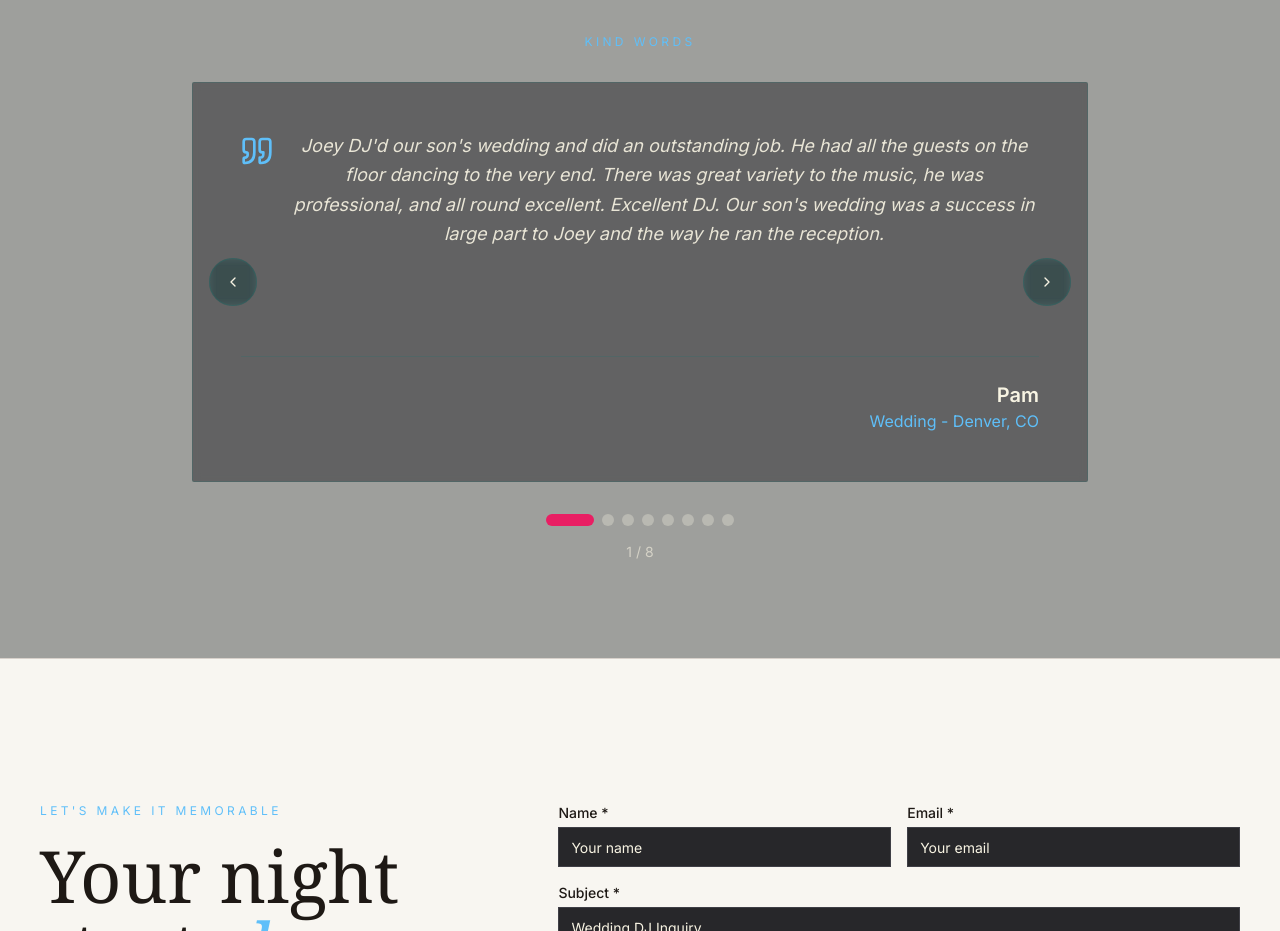
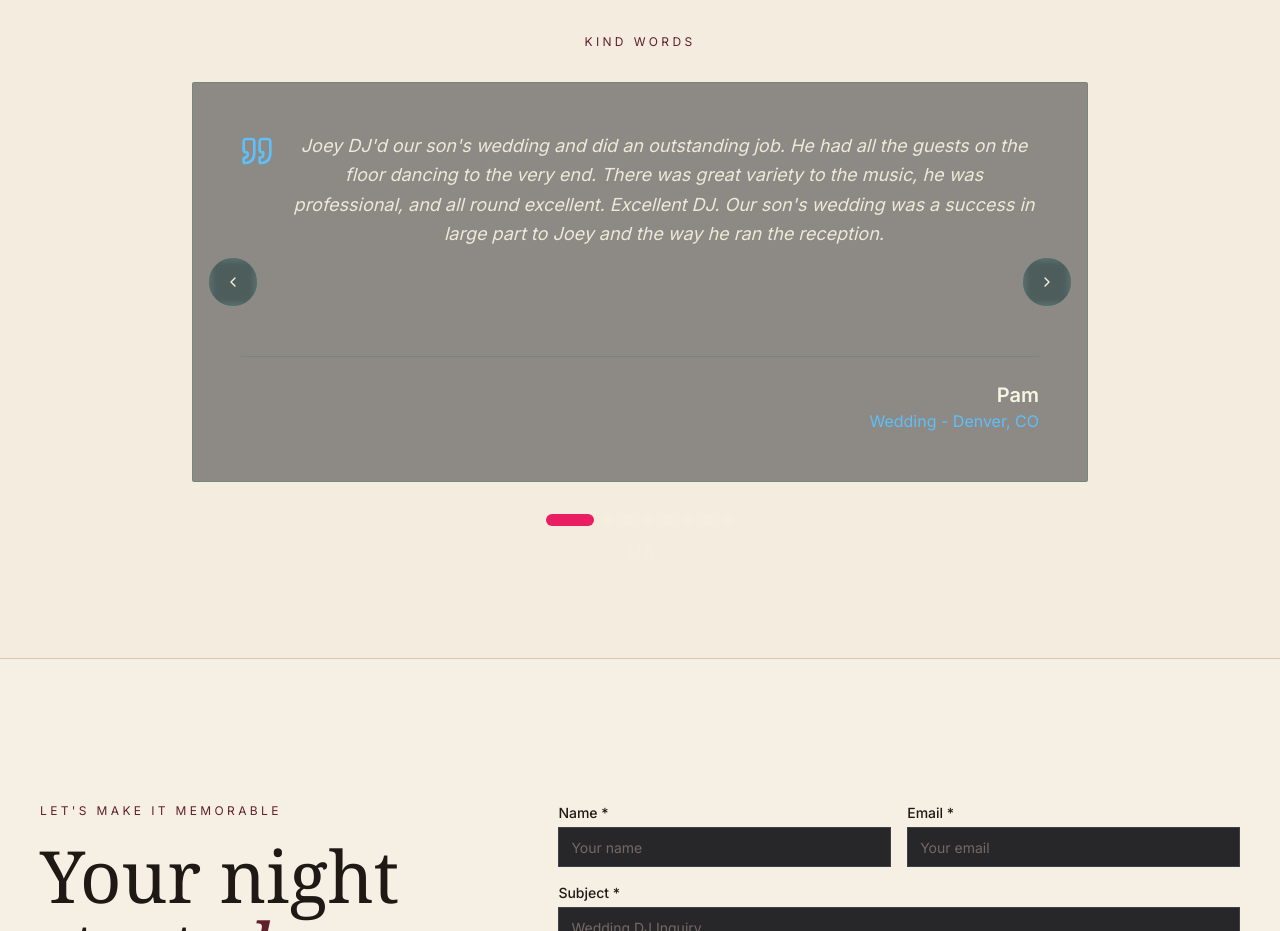
Before and after one commit to ensuenoservices/ensuenoservices, a Next.js app: page / in a window 1280 px wide. Shown: the part 3400-4331 px from the top of the page. Built offline with nearby package versions, Linux system fonts and the light colour scheme.

Commit message:
Update site palette to ivory and wine

```diff
--- a/app/globals.css
+++ b/app/globals.css
@@ -4,25 +4,25 @@
 
 @layer base {
   :root {
-    --background: 39 33% 96%;
+    --background: 39 52% 93%;
     --foreground: 24 16% 10%;
-    --card: 39 33% 98%;
+    --card: 39 52% 96%;
     --card-foreground: 24 16% 10%;
-    --popover: 39 33% 98%;
+    --popover: 39 52% 96%;
     --popover-foreground: 24 16% 10%;
-    --primary: 24 16% 10%;
-    --primary-foreground: 39 33% 96%;
-    --secondary: 27 14% 18%;
-    --secondary-foreground: 39 33% 96%;
-    --muted: 36 18% 91%;
+    --primary: 347 51% 25%;
+    --primary-foreground: 39 52% 93%;
+    --secondary: 36 48% 89%;
+    --secondary-foreground: 24 16% 10%;
+    --muted: 36 48% 89%;
     --muted-foreground: 24 8% 42%;
-    --accent: 34 47% 57%;
-    --accent-foreground: 24 16% 10%;
+    --accent: 347 51% 25%;
+    --accent-foreground: 39 52% 93%;
     --destructive: 0 65% 45%;
-    --destructive-foreground: 39 33% 96%;
-    --border: 30 14% 82%;
-    --input: 30 14% 82%;
-    --ring: 34 47% 57%;
+    --destructive-foreground: 39 52% 93%;
+    --border: 30 25% 78%;
+    --input: 30 25% 78%;
+    --ring: 347 51% 25%;
     --radius: 0.125rem;
   }
   * { @apply border-border; }
@@ -40,7 +40,7 @@
   .text-balance { text-wrap: balance; }
 }
 
-.dark { --background: 24 16% 10%; --foreground: 39 33% 96%; }
+.dark { --background: 24 16% 10%; --foreground: 39 52% 93%; --primary: 347 51% 25%; --primary-foreground: 39 52% 93%; --accent: 347 51% 25%; --accent-foreground: 39 52% 93%; }
 
 @media (prefers-reduced-motion: reduce) {
   html { scroll-behavior: auto; }
--- a/components/contact-form.tsx
+++ b/components/contact-form.tsx
@@ -204,7 +204,7 @@ export function ContactForm() {
           placeholder="Tell us about your event, date, venue, and any special requests..."
           rows={5}
           required
-          className={`bg-zinc-800 border-zinc-700 ${errors.message ? "border-red-500" : ""}`}
+          className={`bg-background border-border text-foreground placeholder:text-muted-foreground ${errors.message ? "border-red-500" : ""}`}
           disabled={isSubmitting}
         />
         {errors.message && <p className="text-red-400 text-sm mt-1">{errors.message}</p>}
--- a/styles/globals.css
+++ b/styles/globals.css
@@ -12,25 +12,25 @@
   :root {
     --font-sans: var(--font-geist-sans);
     --font-mono: var(--font-geist-mono);
-    --background: 0 0% 100%;
-    --foreground: 0 0% 3.9%;
-    --card: 0 0% 100%;
-    --card-foreground: 0 0% 3.9%;
-    --popover: 0 0% 100%;
-    --popover-foreground: 0 0% 3.9%;
-    --primary: 0 0% 9%;
-    --primary-foreground: 0 0% 98%;
-    --secondary: 0 0% 96.1%;
-    --secondary-foreground: 0 0% 9%;
-    --muted: 0 0% 96.1%;
-    --muted-foreground: 0 0% 45.1%;
-    --accent: 0 0% 96.1%;
-    --accent-foreground: 0 0% 9%;
-    --destructive: 0 84.2% 60.2%;
-    --destructive-foreground: 0 0% 98%;
-    --border: 0 0% 89.8%;
-    --input: 0 0% 89.8%;
-    --ring: 0 0% 3.9%;
+    --background: 39 52% 93%;
+    --foreground: 24 16% 10%;
+    --card: 39 52% 96%;
+    --card-foreground: 24 16% 10%;
+    --popover: 39 52% 96%;
+    --popover-foreground: 24 16% 10%;
+    --primary: 347 51% 25%;
+    --primary-foreground: 39 52% 93%;
+    --secondary: 36 48% 89%;
+    --secondary-foreground: 24 16% 10%;
+    --muted: 36 48% 89%;
+    --muted-foreground: 24 8% 42%;
+    --accent: 347 51% 25%;
+    --accent-foreground: 39 52% 93%;
+    --destructive: 0 65% 45%;
+    --destructive-foreground: 39 52% 93%;
+    --border: 30 25% 78%;
+    --input: 30 25% 78%;
+    --ring: 347 51% 25%;
     --chart-1: 12 76% 61%;
     --chart-2: 173 58% 39%;
     --chart-3: 197 37% 24%;
--- a/tailwind.config.js
+++ b/tailwind.config.js
@@ -27,24 +27,24 @@ module.exports = {
         background: "hsl(var(--background))",
         foreground: "hsl(var(--foreground))",
         primary: {
-          DEFAULT: "#E91E63", // Vibrant pink that complements the palette
-          foreground: "#FFFFFF", // White for contrast
+          DEFAULT: "hsl(var(--primary))",
+          foreground: "hsl(var(--primary-foreground))",
         },
         secondary: {
-          DEFAULT: "#1D7874", // Teal from your palette
-          foreground: "#F8F4E3", // Cream for contrast
+          DEFAULT: "hsl(var(--secondary))",
+          foreground: "hsl(var(--secondary-foreground))",
         },
         accent: {
-          DEFAULT: "#5FBFF9", // Sky Blue from your palette
-          foreground: "#171D1C", // Dark for contrast
+          DEFAULT: "hsl(var(--accent))",
+          foreground: "hsl(var(--accent-foreground))",
         },
         destructive: {
           DEFAULT: "hsl(var(--destructive))",
           foreground: "hsl(var(--destructive-foreground))",
         },
         muted: {
-          DEFAULT: "#171D1C", // Dark Green/Black from your palette
-          foreground: "#F8F4E3", // Cream for contrast
+          DEFAULT: "hsl(var(--muted))",
+          foreground: "hsl(var(--muted-foreground))",
         },
         popover: {
           DEFAULT: "hsl(var(--popover))",
```
